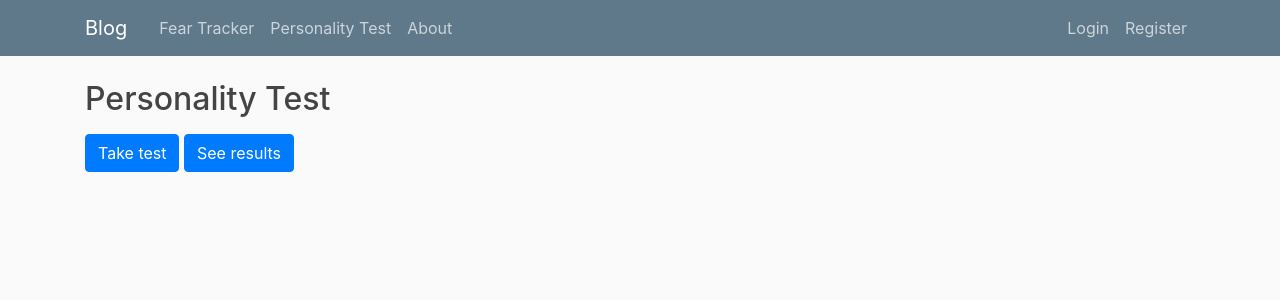
After one commit to KrzysiekFel/Psycho_portal, a Django app: page /personality_test/ in a window 1280 px wide. The commit adds this page. Shown: the top 300 px of the page. Run offline with Django 4.2, Linux system fonts and the light colour scheme; some libraries are stand-ins or nearby versions.

Commit message:
feat(person_test): add html files

```diff
--- a/Psycho_portal/settings.py
+++ b/Psycho_portal/settings.py
@@ -38,8 +38,11 @@ INSTALLED_APPS = [
     'django.contrib.sessions',
     'django.contrib.messages',
     'django.contrib.staticfiles',
+
     'blog.apps.BlogConfig',
     'fear_tracker.apps.FearTrackerConfig',
+    'personality_test.apps.PersonalityTestConfig',
+
     'crispy_forms',
     'crispy_bootstrap4',
 ]
--- a/Psycho_portal/urls.py
+++ b/Psycho_portal/urls.py
@@ -25,6 +25,7 @@ urlpatterns = [
     path('admin/', admin.site.urls),
     path('', include('blog.urls')),
     path('fear_tracker/', include('fear_tracker.urls')),
+    path('personality_test/', include('personality_test.urls')),
     path('profile/', users_view.profile, name='profile'),
     path('register/', users_view.register, name='register'),
     path('login/', auth_views.LoginView.as_view(template_name='login.html'), name='login'),
--- a/personality_test/urls.py
+++ b/personality_test/urls.py
@@ -0,0 +1,8 @@
+from django.urls import path
+from .views import personality_test, new_test, test_result
+
+urlpatterns = [
+    path('', personality_test, name='personality-test'),
+    path('new/', new_test, name='test-create'),
+    path('result/', test_result, name='test-result')
+]
--- a/personality_test/views.py
+++ b/personality_test/views.py
@@ -1,3 +1,13 @@
 from django.shortcuts import render
 
-# Create your views here.
+
+def personality_test(request):
+    return render(request, 'personality_test.html', {'title': 'Personality Test'})
+
+
+def new_test(request):
+    return render(request, 'personality_test.html', {'title': 'Personality Test'})
+
+
+def test_result(request):
+    return render(request, 'personality_test.html', {'title': 'Personality Test'})
--- a/templates/base.html
+++ b/templates/base.html
@@ -30,6 +30,7 @@
                 <div class="collapse navbar-collapse" id="navbarToggle">
                     <div class="navbar-nav mr-auto">
                         <a class="nav-item nav-link" href="{% url 'fear-tracker' %}">Fear Tracker</a>
+                        <a class="nav-item nav-link" href="{% url 'personality-test' %}">Personality Test</a>
                         <a class="nav-item nav-link" href="{% url 'about' %}">About</a>
                     </div>
                     <!-- Navbar Right Side -->
--- /dev/null
+++ b/templates/personality_test.html
@@ -0,0 +1,7 @@
+{% extends 'base.html'%}
+{% block content %}
+<h2>Personality Test</h2>
+    <p></p>
+    <a href="{% url 'test-create' %}" class="btn btn-primary">Take test</a>
+    <a href="{% url 'test-result' %}" class="btn btn-primary">See results</a>
+{% endblock %}
```
